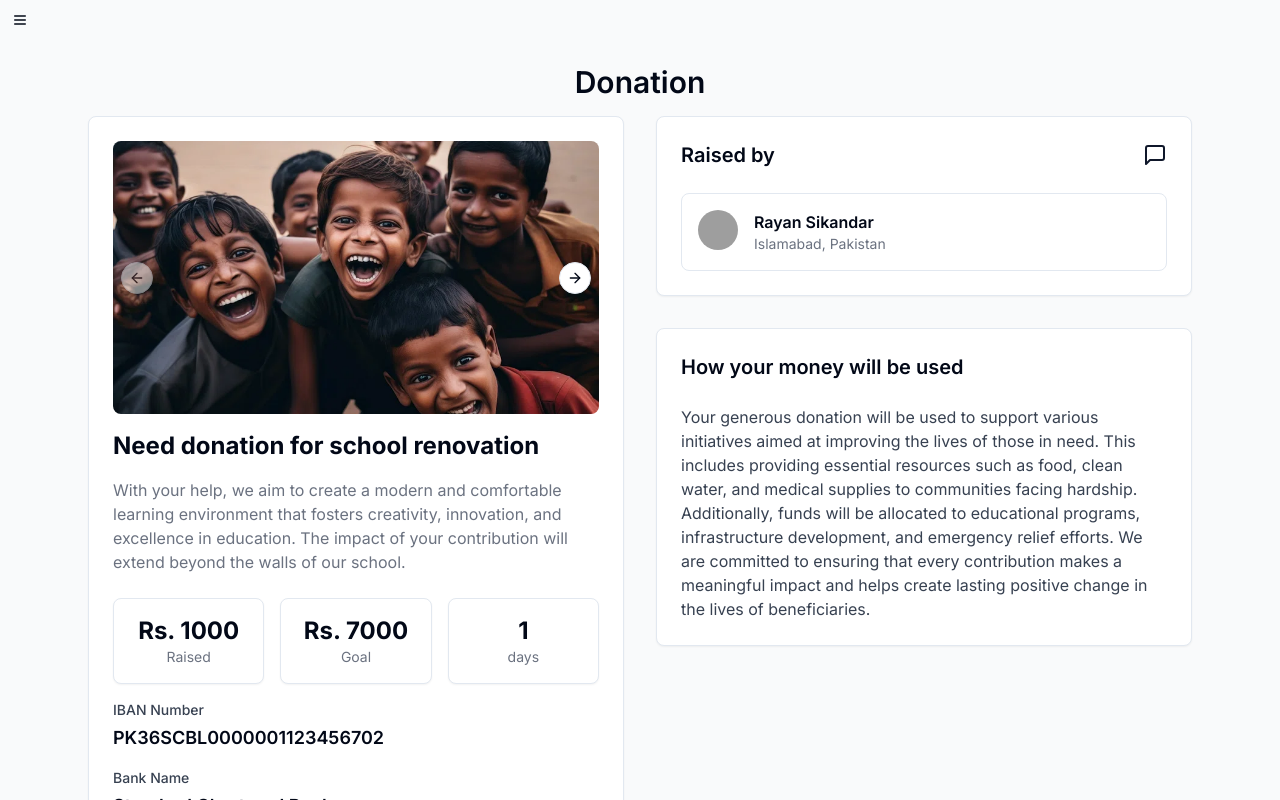
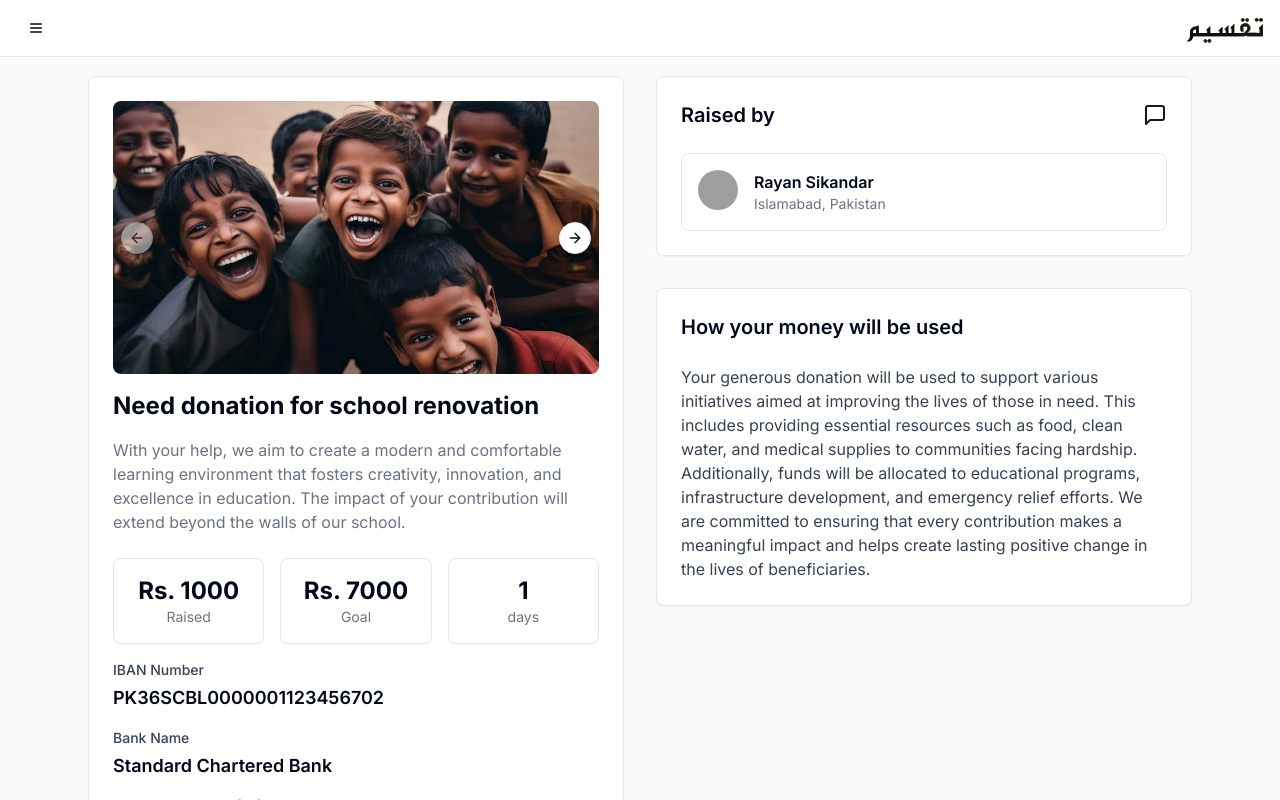
Before and after one commit to RyanSikandar/taqseem-frontend, a Next.js app: page /donation/1 in a window 1280 px wide. Shown: the top 800 px of the page. Built offline with nearby package versions, Linux system fonts and the light colour scheme; grey boxes are pictures that could not be loaded.

Commit message:
chore: replaced nav for indv donation

```diff
--- a/app/donation/[id]/layout.tsx
+++ b/app/donation/[id]/layout.tsx
@@ -1,12 +1,18 @@
+import Navbar from "@/components/home/Navbar";
 import { SideMenu } from "@/components/home/SideMenu";
+import { NavigationProvider } from "@/context/navigation-context";
 
 const donationPageLayout = ({ children }: { children: React.ReactNode }) => {
     return (
         <>
-            <div className="bg-gray-50 justify-center w-full">
-                <SideMenu />
-            </div>
-            {children}
+            <NavigationProvider>
+                <div className="h-screen bg-white">
+                    <Navbar showActionButtons={false} showSearchBar={false} />
+                    <main>
+                        {children}
+                    </main>
+                </div>
+            </NavigationProvider>
         </>
     );
 };
```
